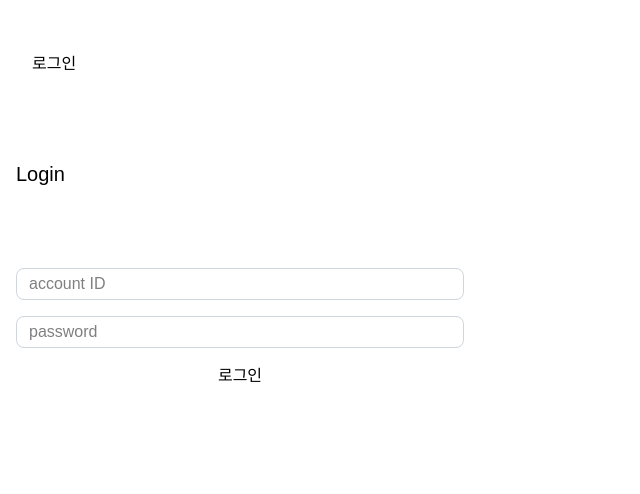
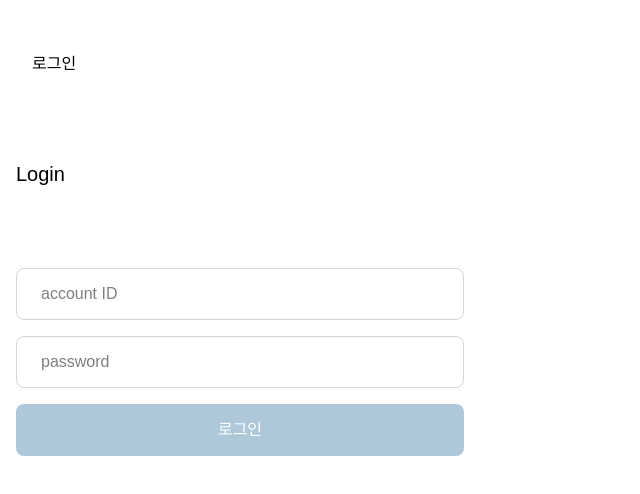
Before and after one commit to LJIEUN/evenly-front, a Next.js app: page /login in a window 1280 px wide. Shown: the top 494 px of the page, without its empty margins (0-640 px from the left). Built offline with nearby package versions, Linux system fonts and the light colour scheme.

Commit message:
로그인 버튼 추가

```diff
--- a/src/components/auth/LoginForm/LoginForm.tsx
+++ b/src/components/auth/LoginForm/LoginForm.tsx
@@ -1,3 +1,4 @@
+import BaseButton from "@/components/common/Button/BaseButton";
 import PasswordInput from "@/components/common/Input/PasswordInput";
 import TextInput from "@/components/common/Input/TextInput";
 import React from "react";
@@ -5,11 +6,11 @@ import React from "react";
 const LoginForm = () => {
 	return (
 		<form className="flex flex-col gap-4 w-full max-w-[40rem]" noValidate>
-			<TextInput placeholder="account ID" required />
-			<PasswordInput placeholder="password" required />
-			<button type="submit" className="btn-primary">
+			<TextInput placeholder="account ID" required size="xl" />
+			<PasswordInput placeholder="password" required size="xl" />
+			<BaseButton type="submit" size="xl">
 				로그인
-			</button>
+			</BaseButton>
 		</form>
 	);
 };
```
